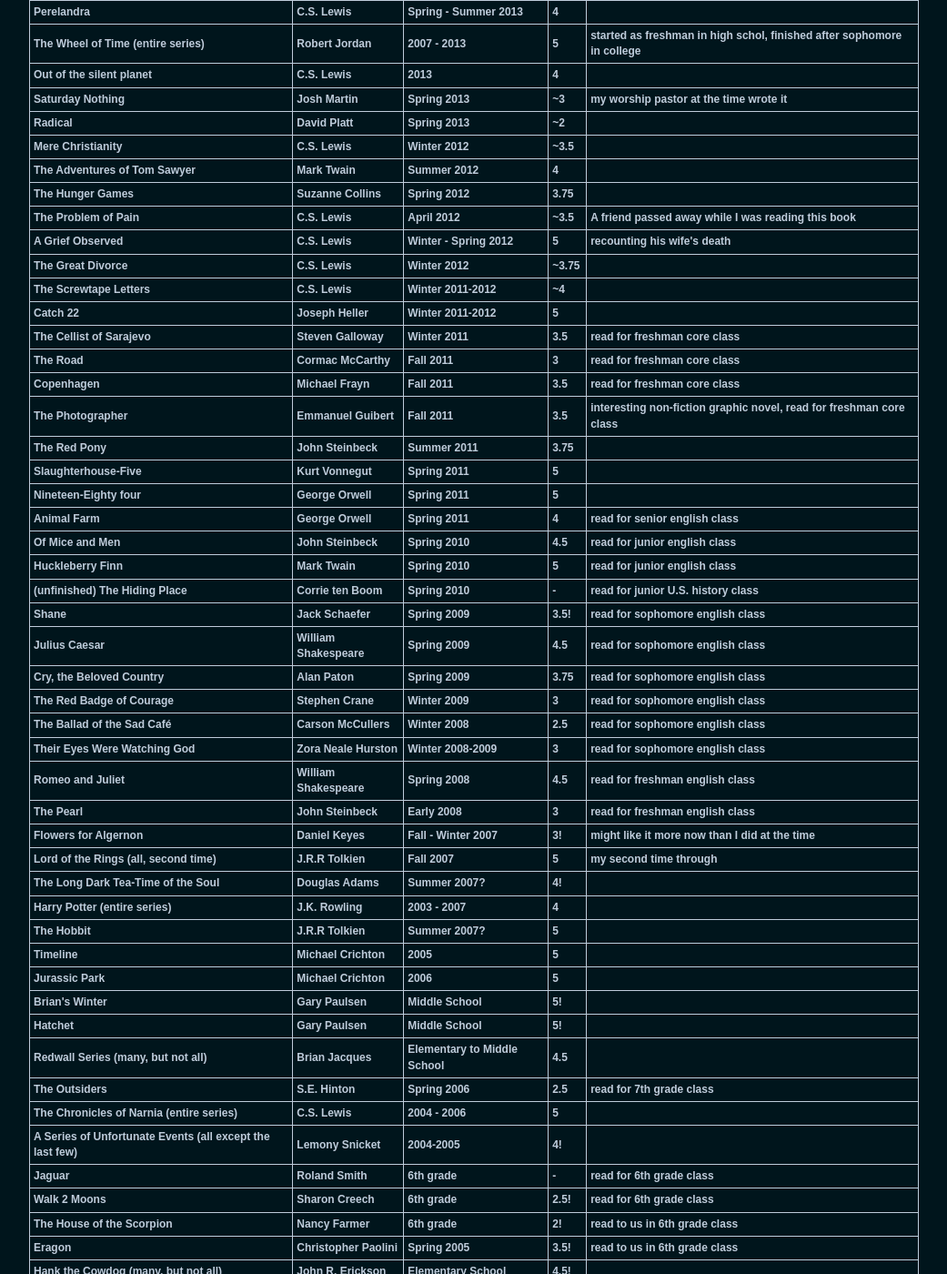
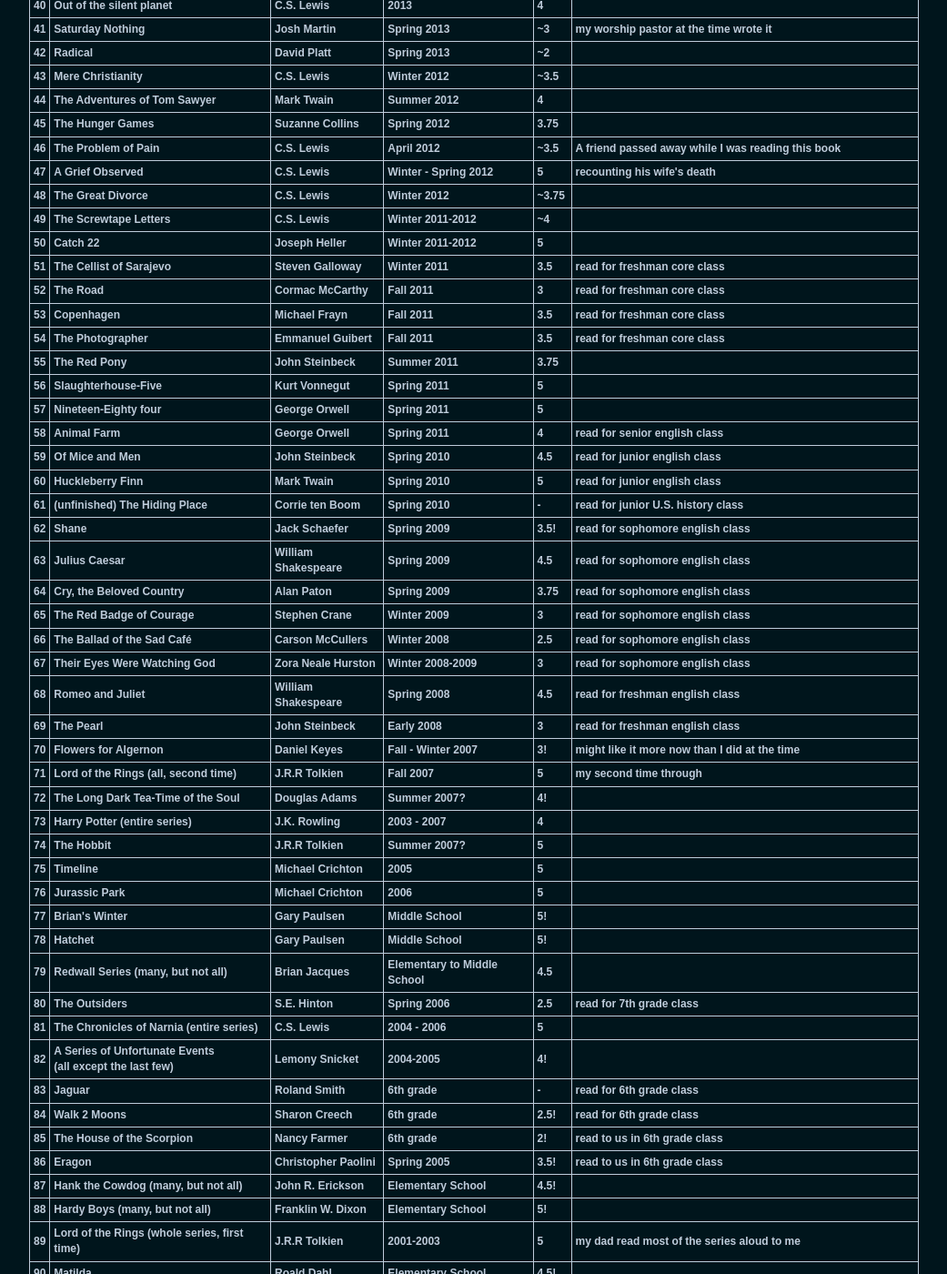
Before and after one commit to JeffSolo/jeffsolo.github.com, a Jekyll site: the page built from _posts/2015-03-30-books.md, in a window 1280 px wide and 1400 px high, scrolled down 1551 px. Shown: the whole window at 91% size, without its empty margins (119-1160 px from the left). Built offline with Jekyll 4.4.1, drawn with Linux system fonts in a browser that asks for light colours; nearby versions of some CDN libraries; Markdown is read by kramdown in place of the engine named in the settings; some of the changed text lies outside the part shown.

Commit message:
updated books, added indices

```diff
--- a/_includes/books.html
+++ b/_includes/books.html
@@ -18,8 +18,9 @@
 	cursor: pointer;
 }
 </style><table class="tableizer-table sortable">
-<tr class="tableizer-firstrow fingerpointer"><th>&nbsp;&nbsp;Book</th><th>&nbsp;&nbsp;Author</th><th>&nbsp;&nbsp;Date Read</th><th>Rating* <br>(1-5)</th><th>&nbsp;&nbsp;Comments</th></tr>
- <tr><td>Guards! Guards!</td><td>Terry Pratchett</td><td sorttable_customkey="-17">December 2015</td><td></td><td>Currently Reading, Discworld #8</td></tr>
+<tr class="tableizer-firstrow fingerpointer"><th>&nbsp;&nbsp;#</th><th>&nbsp;&nbsp;Book</th><th>&nbsp;&nbsp;Author</th><th>&nbsp;&nbsp;Date Read</th><th>Rating* <br>(1-5)</th><th>&nbsp;&nbsp;Comments</th></tr>
+<tr><td>The Poisonwood Bible</td><td>Barbara Kingsolver</td><td sorttable_customkey="-17">January 2016</td><td></td><td>Currently Reading</td></tr>
+<tr><td>Guards! Guards!</td><td>Terry Pratchett</td><td sorttable_customkey="-17">Dec 2015 - Jan 2016</td><td>5</td><td>Discworld #8</td></tr>
 <tr><td>Pyramids</td><td>Terry Pratchett</td><td sorttable_customkey="-16">December 2015</td><td>5</td><td>Discworld #7</td></tr>
 <tr><td>Anathem</td><td>Neal Stephenson</td><td sorttable_customkey="-15">Nov - December 2015</td><td>4.5</td><td></td></tr>
 <tr><td>Wyrd Sisters</td><td>Terry Pratchett</td><td sorttable_customkey="-14">November 2015</td><td>4</td><td>Discworld #6</td></tr>
@@ -80,7 +81,7 @@
 <tr><td>The Cellist of Sarajevo</td><td>Steven Galloway</td><td sorttable_customkey="33">Winter 2011</td><td>3.5</td><td>read for freshman core class</td></tr>
 <tr><td>The Road</td><td>Cormac McCarthy</td><td sorttable_customkey="34">Fall 2011</td><td>3</td><td>read for freshman core class</td></tr>
 <tr><td>Copenhagen</td><td>Michael Frayn</td><td sorttable_customkey="35">Fall 2011</td><td>3.5</td><td>read for freshman core class</td></tr>
- <tr><td>The Photographer</td><td>Emmanuel Guibert</td><td sorttable_customkey="36">Fall 2011</td><td>3.5</td><td>interesting non-fiction graphic novel, read for freshman core class</td></tr>
+<tr><td>The Photographer</td><td>Emmanuel Guibert</td><td sorttable_customkey="36">Fall 2011</td><td>3.5</td><td>read for freshman core class</td></tr>
 <tr><td>The Red Pony</td><td>John Steinbeck</td><td sorttable_customkey="37">Summer 2011</td><td>3.75</td><td>&nbsp;</td></tr>
 <tr><td>Slaughterhouse-Five</td><td>Kurt Vonnegut</td><td sorttable_customkey="38">Spring 2011</td><td>5</td><td>&nbsp;</td></tr>
 <tr><td>Nineteen-Eighty four</td><td>George Orwell</td><td sorttable_customkey="39">Spring 2011</td><td>5</td><td>&nbsp;</td></tr>
@@ -110,7 +111,7 @@
 <tr><td>Redwall Series (many, but not all)</td><td>Brian Jacques</td><td sorttable_customkey="57">Elementary to Middle School</td><td>4.5</td><td>&nbsp;</td></tr>
 <tr><td>The Outsiders </td><td>S.E. Hinton</td><td sorttable_customkey="58">Spring 2006</td><td>2.5</td><td>read for 7th grade class</td></tr>
 <tr><td>The Chronicles of Narnia (entire series)</td><td>C.S. Lewis</td><td sorttable_customkey="59">2004 - 2006</td><td>5</td><td>&nbsp;</td></tr>
- <tr><td>A Series of Unfortunate Events (all except the last few)</td><td>Lemony Snicket</td><td sorttable_customkey="60">2004-2005</td><td>4!</td><td>&nbsp;</td></tr>
+<tr><td>A Series of Unfortunate Events <br>(all except the last few)</td><td>Lemony Snicket</td><td sorttable_customkey="60">2004-2005</td><td>4!</td><td>&nbsp;</td></tr>
 <tr><td>Jaguar</td><td>Roland Smith</td><td sorttable_customkey="61">6th grade</td><td>-</td><td>read for 6th grade class</td></tr>
 <tr><td>Walk 2 Moons</td><td>Sharon Creech</td><td sorttable_customkey="62">6th grade</td><td>2.5!</td><td>read for 6th grade class</td></tr>
 <tr><td>The House of the Scorpion</td><td>Nancy Farmer</td><td sorttable_customkey="63">6th grade</td><td>2!</td><td>read to us in 6th grade class</td></tr>
```
Also changed, not shown: other parts of _includes/books.html (+11 -0 lines), 1 other file. Lines whose indentation alone changed are shown as unchanged.
